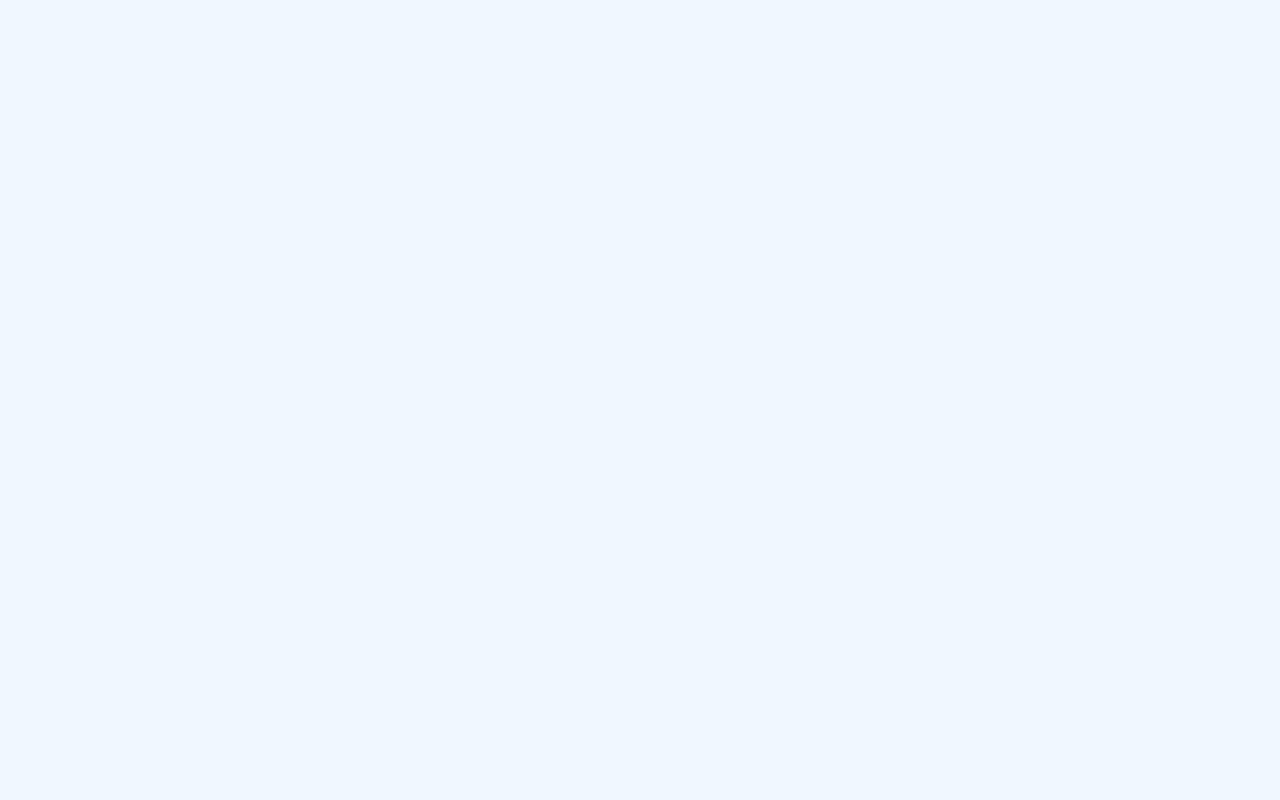
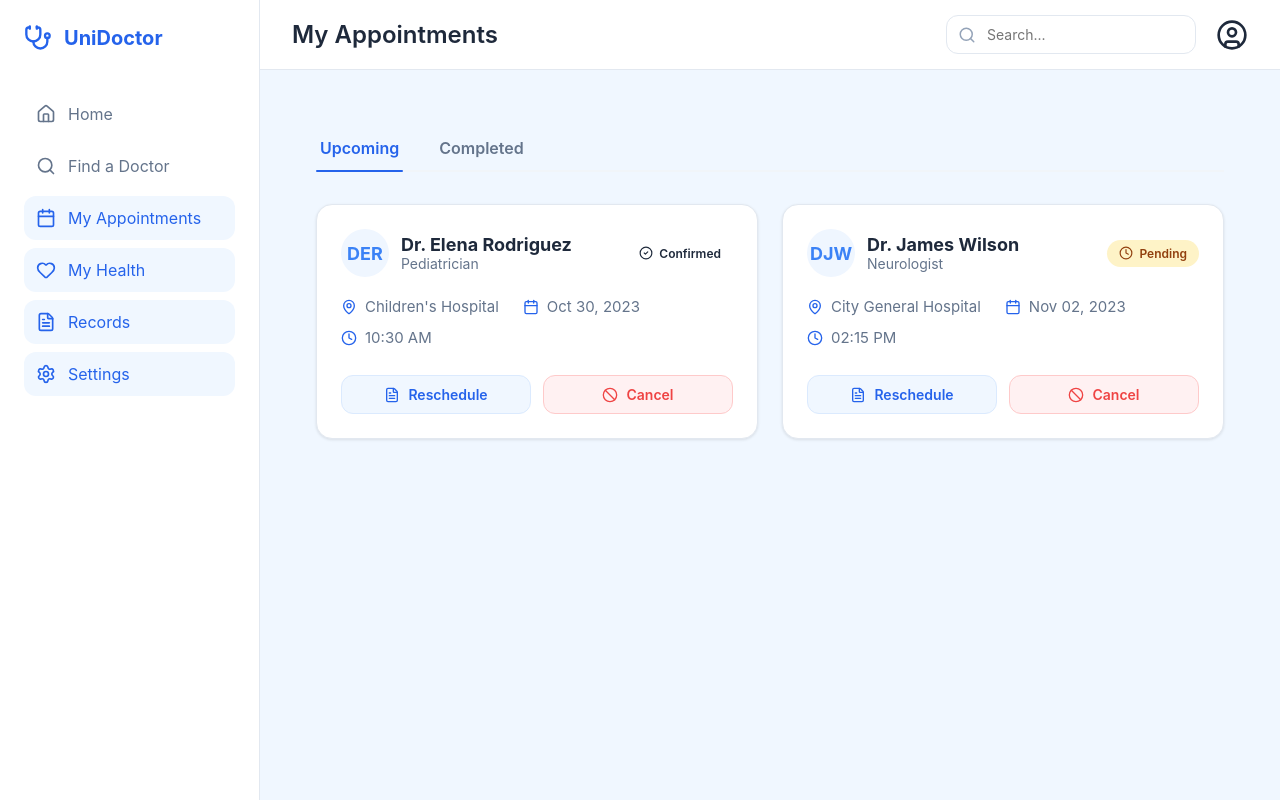
Before and after one commit to msabith7/unified-doctors-platform, a React (Vite) app: page /my-appointments in a window 1280 px wide. Before the commit this address had no page. Built offline with nearby package versions, Linux system fonts and the light colour scheme.

Commit message:
patienUI My Appointments

```diff
--- a/src/App.tsx
+++ b/src/App.tsx
@@ -8,6 +8,7 @@ import PatientDashboard from './pages/PatientDashboard';
 import AdminDashboard from './pages/AdminDashboard';
 import DoctorDetails from './pages/DoctorDetails';
 import BookAppointment from './pages/BookAppointment';
+import MyAppointments from './pages/MyAppointments';
 import './index.css';
 
 function App() {
@@ -22,6 +23,7 @@ function App() {
         <Route path="/patient-dashboard" element={<PatientDashboard />} />
         <Route path="/doctor/:id" element={<DoctorDetails />} />
         <Route path="/book-appointment/:id" element={<BookAppointment />} />
+        <Route path="/my-appointments" element={<MyAppointments />} />
         <Route path="/admin-dashboard" element={<AdminDashboard />} />
         {/* Redirect root to login for now */}
         <Route path="/" element={<Navigate to="/login" replace />} />
--- a/src/pages/BookAppointment.tsx
+++ b/src/pages/BookAppointment.tsx
@@ -25,6 +25,7 @@ const BookAppointment = () => {
     const sidebarItems = [
         { icon: Home, label: 'Home', id: 'home', path: '/patient-dashboard' },
         { icon: Search, label: 'Find a Doctor', id: 'find', path: '/patient-dashboard' },
+        { icon: Calendar, label: 'My Appointments', id: 'appointments', path: '/my-appointments' },
         { icon: Heart, label: 'My Health', id: 'health', path: '#' },
         { icon: FileText, label: 'Records', id: 'records', path: '#' },
         { icon: Settings, label: 'Settings', id: 'settings', path: '#' },
--- a/src/pages/DoctorDetails.tsx
+++ b/src/pages/DoctorDetails.tsx
@@ -25,6 +25,7 @@ const DoctorDetails = () => {
     const sidebarItems = [
         { icon: Home, label: 'Home', id: 'home', path: '/patient-dashboard' },
         { icon: Search, label: 'Find a Doctor', id: 'find', path: '/patient-dashboard' },
+        { icon: Calendar, label: 'My Appointments', id: 'appointments', path: '/my-appointments' },
         { icon: Heart, label: 'My Health', id: 'health', path: '#' },
         { icon: FileText, label: 'Records', id: 'records', path: '#' },
         { icon: Settings, label: 'Settings', id: 'settings', path: '#' },
--- /dev/null
+++ b/src/pages/MyAppointments.tsx
@@ -0,0 +1,126 @@
+import { useState } from 'react';
+import { Calendar, MapPin, Clock, Ban, CheckCircle2 } from 'lucide-react';
+import Sidebar from '../components/Sidebar';
+import Header from '../components/Header';
+import { Home, Search, Heart, FileText, Settings } from 'lucide-react';
+
+const MyAppointments = () => {
+    const [activeTab, setActiveTab] = useState<'upcoming' | 'completed'>('upcoming');
+
+    const sidebarItems = [
+        { icon: Home, label: 'Home', id: 'home', path: '/patient-dashboard' },
+        { icon: Search, label: 'Find a Doctor', id: 'find', path: '/patient-dashboard' },
+        { icon: Calendar, label: 'My Appointments', id: 'appointments', path: '/my-appointments' },
+        { icon: Heart, label: 'My Health', id: 'health', path: '#' },
+        { icon: FileText, label: 'Records', id: 'records', path: '#' },
+        { icon: Settings, label: 'Settings', id: 'settings', path: '#' },
+    ];
+
+    const appointments = {
+        upcoming: [
+            { id: 1, doctor: "Dr. Elena Rodriguez", specialty: "Pediatrician", hospital: "Children's Hospital", date: "Oct 30, 2023", time: "10:30 AM", status: "Confirmed" },
+            { id: 2, doctor: "Dr. James Wilson", specialty: "Neurologist", hospital: "City General Hospital", date: "Nov 02, 2023", time: "02:15 PM", status: "Pending" },
+        ],
+        completed: [
+            { id: 3, doctor: "Dr. Sarah Smith", specialty: "Cardiologist", hospital: "Heart Center", date: "Oct 20, 2023", time: "09:00 AM", status: "Completed" },
+            { id: 4, doctor: "Dr. Michael Chen", specialty: "Dermatologist", hospital: "Skin & Care Unit", date: "Oct 15, 2023", time: "11:45 AM", status: "Completed" },
+        ]
+    };
+
+    const currentAppointments = appointments[activeTab];
+
+    return (
+        <div className="app-container">
+            <Sidebar items={sidebarItems} activeId="appointments" />
+            <div className="main-wrapper">
+                <Header title="My Appointments" />
+                <main className="content">
+                    <div className="appointments-page">
+                        <div className="tabs-container">
+                            <div
+                                className={`tab-item ${activeTab === 'upcoming' ? 'active' : ''}`}
+                                onClick={() => setActiveTab('upcoming')}
+                            >
+                                Upcoming
+                            </div>
+                            <div
+                                className={`tab-item ${activeTab === 'completed' ? 'active' : ''}`}
+                                onClick={() => setActiveTab('completed')}
+                            >
+                                Completed
+                            </div>
+                        </div>
+
+                        {currentAppointments.length > 0 ? (
+                            <div className="appointments-list">
+                                {currentAppointments.map((apt) => (
+                                    <div key={apt.id} className="appointment-card">
+                                        <div className="apt-header">
+                                            <div className="patient-info">
+                                                <div className="patient-avatar">
+                                                    {apt.doctor.split(' ').map(n => n[0]).join('')}
+                                                </div>
+                                                <div>
+                                                    <div className="patient-name">{apt.doctor}</div>
+                                                    <div style={{ fontSize: '0.875rem', color: 'var(--text-muted)' }}>{apt.specialty}</div>
+                                                </div>
+                                            </div>
+                                            <span className={`status-badge ${apt.status.toLowerCase()}`}>
+                                                {apt.status === 'Confirmed' && <CheckCircle2 size={14} />}
+                                                {apt.status === 'Pending' && <Clock size={14} />}
+                                                {apt.status === 'Completed' && <CheckCircle2 size={14} />}
+                                                {apt.status}
+                                            </span>
+                                        </div>
+
+                                        <div className="apt-details">
+                                            <div className="apt-detail-item">
+                                                <MapPin size={16} className="icon" />
+                                                <span>{apt.hospital}</span>
+                                            </div>
+                                            <div className="apt-detail-item">
+                                                <Calendar size={16} className="icon" />
+                                                <span>{apt.date}</span>
+                                            </div>
+                                            <div className="apt-detail-item" style={{ gridColumn: 'span 2' }}>
+                                                <Clock size={16} className="icon" />
+                                                <span>{apt.time}</span>
+                                            </div>
+                                        </div>
+
+                                        <div className="apt-actions">
+                                            {activeTab === 'upcoming' ? (
+                                                <>
+                                                    <button className="btn-complete" style={{ background: 'var(--bg-blue)', color: 'var(--primary-blue)', border: '1px solid #dbeafe' }}>
+                                                        <FileText size={16} /> Reschedule
+                                                    </button>
+                                                    <button className="btn-complete" style={{ background: '#fff1f2', color: 'var(--danger)', border: '1px solid #fecaca' }}>
+                                                        <Ban size={16} /> Cancel
+                                                    </button>
+                                                </>
+                                            ) : (
+                                                <button className="btn-complete">
+                                                    <FileText size={16} /> View Summary
+                                                </button>
+                                            )}
+                                        </div>
+                                    </div>
+                                ))}
+                            </div>
+                        ) : (
+                            <div className="empty-state">
+                                <div className="empty-state-icon">
+                                    <Calendar size={64} />
+                                </div>
+                                <h3>No appointments found</h3>
+                                <p>You don't have any {activeTab} appointments at the moment.</p>
+                            </div>
+                        )}
+                    </div>
+                </main>
+            </div>
+        </div>
+    );
+};
+
+export default MyAppointments;
--- a/src/pages/PatientDashboard.tsx
+++ b/src/pages/PatientDashboard.tsx
@@ -12,7 +12,8 @@ const PatientDashboard = () => {
 
     const sidebarItems = [
         { icon: Home, label: 'Home', id: 'home', path: '/patient-dashboard' },
-        { icon: Search, label: 'Find a Doctor', id: 'find', path: '#' },
+        { icon: Search, label: 'Find a Doctor', id: 'find', path: '/patient-dashboard' },
+        { icon: Calendar, label: 'My Appointments', id: 'appointments', path: '/my-appointments' },
         { icon: Heart, label: 'My Health', id: 'health', path: '#' },
         { icon: FileText, label: 'Records', id: 'records', path: '#' },
         { icon: Settings, label: 'Settings', id: 'settings', path: '#' },
```
